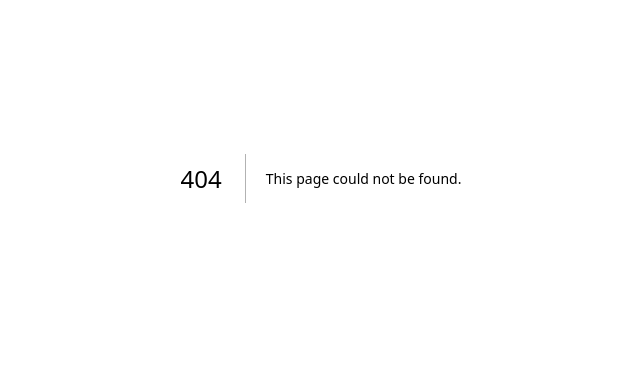
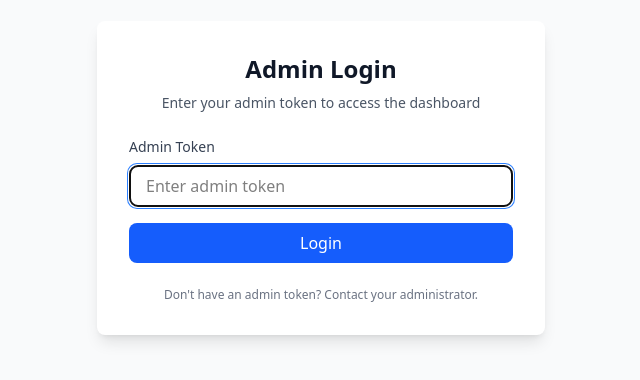
Before and after one commit to niat-web/academy-edge-dashboard, a Next.js app: page /admin/login in a window 1280 px wide. Before the commit this address had no page. Shown: the part 222-602 px from the top of the page, without its empty margins (319-959 px from the left). Built offline with nearby package versions, Linux system fonts and the light colour scheme.

Commit message:
admin access token for authorised redirection

```diff
--- /dev/null
+++ b/src/app/access-denied/page.tsx
@@ -0,0 +1,40 @@
+'use client'
+
+import Link from 'next/link'
+
+export default function AccessDenied() {
+  return (
+    <div className="min-h-screen flex items-center justify-center bg-gray-50">
+      <div className="max-w-md w-full bg-white shadow-lg rounded-lg p-8 text-center">
+        <div className="mb-4">
+          <svg
+            className="mx-auto h-12 w-12 text-red-500"
+            fill="none"
+            stroke="currentColor"
+            viewBox="0 0 24 24"
+          >
+            <path
+              strokeLinecap="round"
+              strokeLinejoin="round"
+              strokeWidth={2}
+              d="M12 9v2m0 4h.01m-6.938 4h13.856c1.54 0 2.502-1.667 1.732-3L13.732 4c-.77-1.333-2.694-1.333-3.464 0L3.34 16c-.77 1.333.192 3 1.732 3z"
+            />
+          </svg>
+        </div>
+        <h1 className="text-2xl font-bold text-gray-900 mb-2">Access Denied</h1>
+        <p className="text-gray-600 mb-4">
+          You do not have permission to access the dashboard.
+        </p>
+        <p className="text-sm text-gray-500 mb-6">
+          Student profile links provide limited access only.
+        </p>
+        <Link
+          href="/admin/login"
+          className="inline-block px-4 py-2 bg-blue-600 text-white rounded-lg hover:bg-blue-700 transition-colors"
+        >
+          Admin Login
+        </Link>
+      </div>
+    </div>
+  )
+}
--- /dev/null
+++ b/src/app/admin/login/page.tsx
@@ -0,0 +1,97 @@
+'use client'
+
+import { useState } from 'react'
+import { useRouter } from 'next/navigation'
+import Link from 'next/link'
+
+export default function AdminLogin() {
+  const router = useRouter()
+  const [token, setToken] = useState('')
+  const [error, setError] = useState('')
+  const [loading, setLoading] = useState(false)
+
+  const handleSubmit = async (e: React.FormEvent) => {
+    e.preventDefault()
+    setError('')
+    setLoading(true)
+
+    try {
+      // Verify token with API
+      const response = await fetch('/api/admin/verify', {
+        method: 'POST',
+        headers: {
+          'Content-Type': 'application/json',
+        },
+        body: JSON.stringify({ token }),
+      })
+
+      const data = await response.json()
+
+      if (data.success) {
+        // Set admin session cookie
+        document.cookie = `admin_session=authenticated; path=/; max-age=${60 * 60 * 24 * 7}; SameSite=Lax` // 7 days
+        // Clear student profile access flag
+        document.cookie = `access_type=; path=/; max-age=0`
+        // Redirect to dashboard
+        router.push('/')
+      } else {
+        setError(data.message || 'Invalid admin token')
+      }
+    } catch (err) {
+      setError('Failed to verify token. Please try again.')
+    } finally {
+      setLoading(false)
+    }
+  }
+
+  return (
+    <div className="min-h-screen flex items-center justify-center bg-gray-50">
+      <div className="max-w-md w-full bg-white shadow-lg rounded-lg p-8">
+        <div className="text-center mb-6">
+          <h1 className="text-2xl font-bold text-gray-900 mb-2">Admin Login</h1>
+          <p className="text-sm text-gray-600">
+            Enter your admin token to access the dashboard
+          </p>
+        </div>
+
+        <form onSubmit={handleSubmit} className="space-y-4">
+          <div>
+            <label htmlFor="token" className="block text-sm font-medium text-gray-700 mb-2">
+              Admin Token
+            </label>
+            <input
+              id="token"
+              type="password"
+              value={token}
+              onChange={(e) => setToken(e.target.value)}
+              className="w-full px-4 py-2 border border-gray-300 rounded-lg focus:ring-2 focus:ring-blue-500 focus:border-transparent"
+              placeholder="Enter admin token"
+              required
+              autoFocus
+            />
+          </div>
+
+          {error && (
+            <div className="bg-red-50 border border-red-200 text-red-700 px-4 py-3 rounded-lg text-sm">
+              {error}
+            </div>
+          )}
+
+          <button
+            type="submit"
+            disabled={loading}
+            className="w-full px-4 py-2 bg-blue-600 text-white rounded-lg hover:bg-blue-700 transition-colors disabled:bg-gray-400 disabled:cursor-not-allowed"
+          >
+            {loading ? 'Verifying...' : 'Login'}
+          </button>
+        </form>
+
+        <div className="mt-6 text-center">
+          <p className="text-xs text-gray-500">
+            Don't have an admin token? Contact your administrator.
+          </p>
+        </div>
+      </div>
+    </div>
+  )
+}
--- /dev/null
+++ b/src/app/api/admin/verify/route.ts
@@ -0,0 +1,41 @@
+import { NextResponse } from 'next/server'
+
+export async function POST(request: Request) {
+  try {
+    const { token } = await request.json()
+
+    if (!token) {
+      return NextResponse.json(
+        { success: false, message: 'Token is required' },
+        { status: 400 }
+      )
+    }
+
+    // Get admin token from environment variable
+    const adminToken = process.env.ADMIN_TOKEN
+
+    if (!adminToken) {
+      console.error('ADMIN_TOKEN environment variable is not set')
+      return NextResponse.json(
+        { success: false, message: 'Admin authentication not configured' },
+        { status: 500 }
+      )
+    }
+
+    // Verify token
+    if (token === adminToken) {
+      return NextResponse.json({ success: true })
+    } else {
+      return NextResponse.json(
+        { success: false, message: 'Invalid admin token' },
+        { status: 401 }
+      )
+    }
+  } catch (error: any) {
+    console.error('Error verifying admin token:', error)
+    return NextResponse.json(
+      { success: false, message: 'Server error' },
+      { status: 500 }
+    )
+  }
+}
--- a/src/app/page.tsx
+++ b/src/app/page.tsx
@@ -52,6 +52,7 @@ export default function Dashboard() {
   const router = useRouter()
   const [students, setStudents] = useState<Student[]>([])
   const [loading, setLoading] = useState(true)
+  const [accessChecked, setAccessChecked] = useState(false)
   const [exporting, setExporting] = useState(false)
   const [pagination, setPagination] = useState<Pagination>({
     page: 1,
@@ -176,9 +177,26 @@ export default function Dashboard() {
     }
   }
 
+  // Check admin access on mount
   useEffect(() => {
+    // Check if user has admin session
+    const cookies = document.cookie.split(';')
+    const adminSession = cookies.find(c => c.trim().startsWith('admin_session='))
+    const accessType = cookies.find(c => c.trim().startsWith('access_type='))
+
+    // If user came from student profile and doesn't have admin session, redirect
+    if (accessType?.includes('student_profile') && !adminSession) {
+      router.push('/access-denied')
+      return
+    }
+
+    setAccessChecked(true)
+  }, [router])
+
+  useEffect(() => {
+    if (!accessChecked) return // Wait for access check
     fetchStudents(1, pagination.limit)
-  }, [debouncedNameUidSearch, debouncedCollegeSearch, debouncedEvaluationSearch, debouncedInterviewSearch, debouncedVerdictSearch, pagination.limit])
+  }, [debouncedNameUidSearch, debouncedCollegeSearch, debouncedEvaluationSearch, debouncedInterviewSearch, debouncedVerdictSearch, pagination.limit, accessChecked])
 
   const handlePageChange = (newPage: number) => {
     fetchStudents(newPage, pagination.limit)
@@ -225,6 +243,18 @@ export default function Dashboard() {
     if (interviewSearch === 'tr1') return student.tr1_score ? String(student.tr1_score) : null
     if (interviewSearch === 'tr2') return student.tr2_score ? String(student.tr2_score) : null
     return null
+  }
+
+  // Show loading while checking access
+  if (!accessChecked) {
+    return (
+      <div className="min-h-screen flex items-center justify-center bg-gray-50">
+        <div className="text-center">
+          <div className="animate-spin rounded-full h-12 w-12 border-b-2 border-blue-600 mx-auto"></div>
+          <p className="mt-4 text-gray-600">Checking access...</p>
+        </div>
+      </div>
+    )
   }
 
   return (
--- /dev/null
+++ b/src/middleware.ts
@@ -0,0 +1,71 @@
+import { NextResponse } from 'next/server'
+import type { NextRequest } from 'next/server'
+
+export function middleware(request: NextRequest) {
+  const { pathname } = request.nextUrl
+
+  // Allow access to student profile pages
+  if (pathname.startsWith('/students/') && pathname !== '/students') {
+    // Set a cookie to track that user accessed via student profile link
+    const response = NextResponse.next()
+    response.cookies.set('access_type', 'student_profile', {
+      httpOnly: false, // Allow client-side access
+      sameSite: 'lax',
+      maxAge: 60 * 60 * 24, // 24 hours
+    })
+    return response
+  }
+
+  // Allow admin login page
+  if (pathname === '/admin/login') {
+    return NextResponse.next()
+  }
+
+  // Allow API routes
+  if (pathname.startsWith('/api/')) {
+    return NextResponse.next()
+  }
+
+  // Block dashboard access if user came from student profile link
+  if (pathname === '/') {
+    const accessType = request.cookies.get('access_type')?.value
+    const adminSession = request.cookies.get('admin_session')?.value
+    const adminToken = request.nextUrl.searchParams.get('admin')
+    const validAdminToken = process.env.ADMIN_TOKEN
+
+    // If admin token is provided in URL, verify and set session
+    if (adminToken && validAdminToken && adminToken === validAdminToken) {
+      const response = NextResponse.next()
+      response.cookies.set('admin_session', 'authenticated', {
+        httpOnly: false,
+        sameSite: 'lax',
+        maxAge: 60 * 60 * 24 * 7, // 7 days
+      })
+      // Clear student profile access flag
+      response.cookies.set('access_type', '', {
+        maxAge: 0,
+      })
+      return response
+    }
+
+    // If user accessed via student profile, block dashboard
+    if (accessType === 'student_profile' && !adminSession) {
+      // Redirect to access denied page
+      return NextResponse.redirect(new URL('/access-denied', request.url))
+    }
+  }
+
+  return NextResponse.next()
+}
+
+export const config = {
+  matcher: [
+    /*
+     * Match all request paths except for the ones starting with:
+     * - _next/static (static files)
+     * - _next/image (image optimization files)
+     * - favicon.ico (favicon file)
+     */
+    '/((?!_next/static|_next/image|favicon.ico).*)',
+  ],
+}
```
Also changed, not shown: 2 other files (tests, documents, lock files or other folders).
